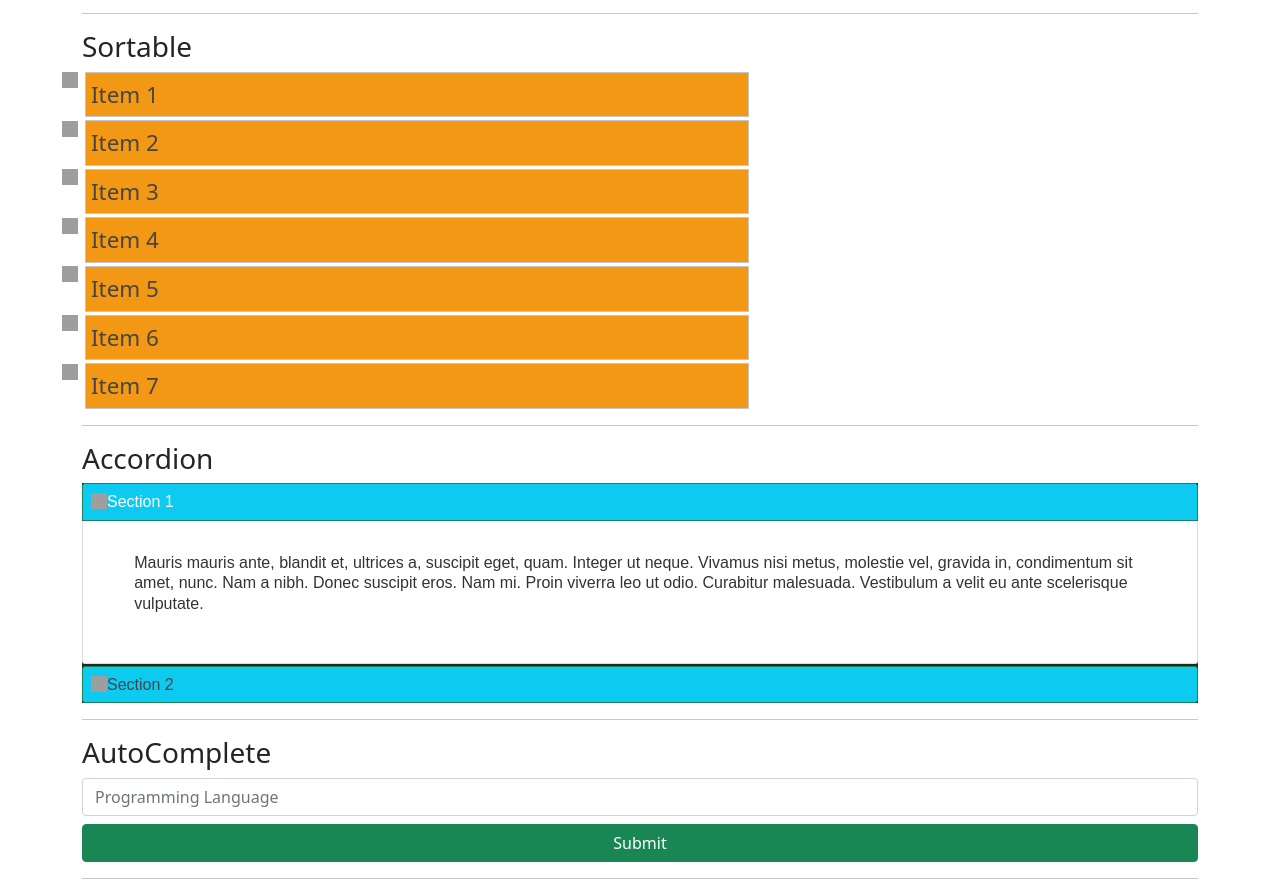
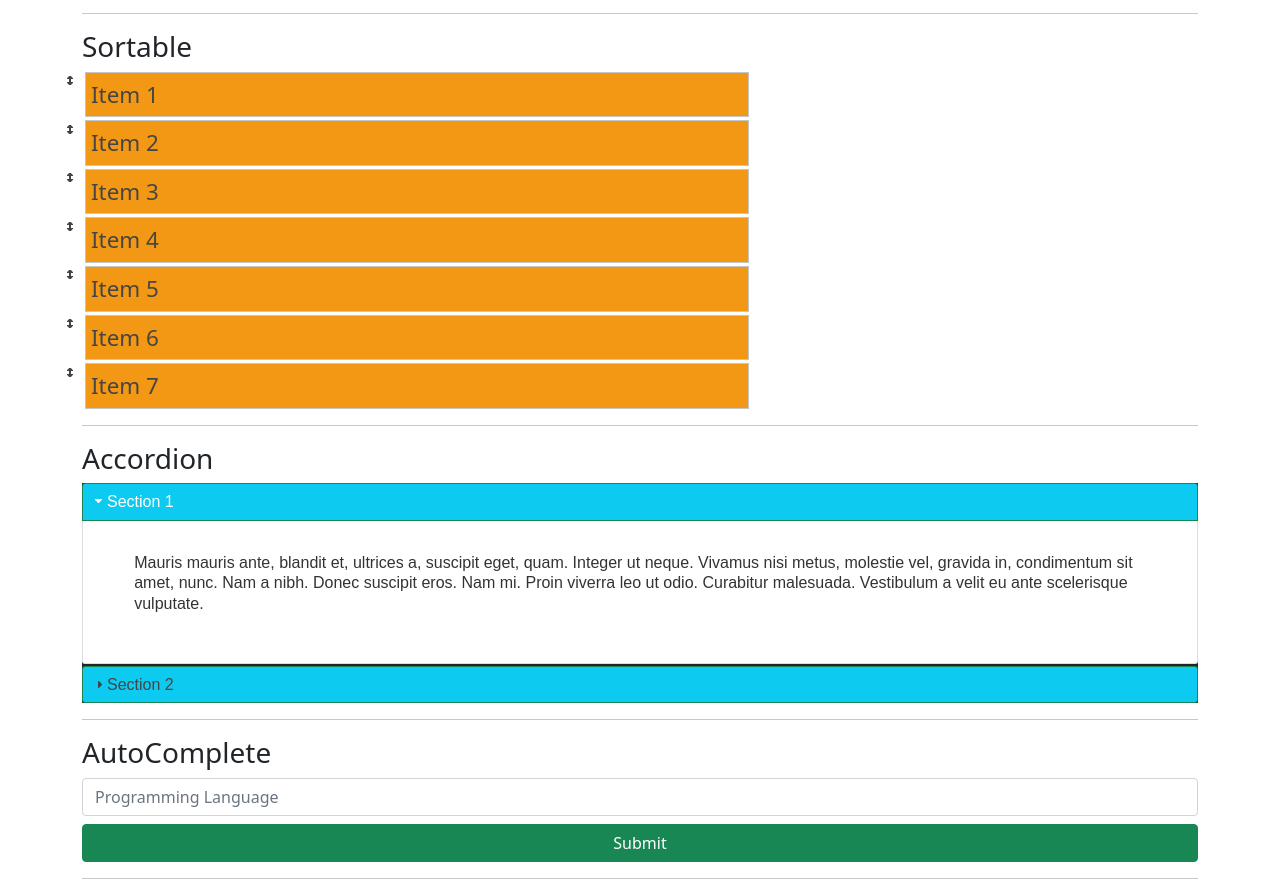
Before and after one commit to tanjilrahman321/js_jq_practice, a plain HTML site: page index.html in a window 1280 px wide. Shown: the part 3937-4826 px from the top of the page. Drawn offline with nearby package versions, Linux system fonts and the light colour scheme; grey boxes are pictures that could not be loaded.

Commit message:
Update index.html

```diff
--- a/index.html
+++ b/index.html
@@ -6,7 +6,8 @@
     <meta name="viewport" content="width=device-width, initial-scale=1">
 
     <!--CSS Links-->
-    <link rel="stylesheet" href="http://code.jquery.com/ui/1.12.1/themes/base/jquery-ui.css">
+<!--     <link rel="stylesheet" href="http://code.jquery.com/ui/1.12.1/themes/base/jquery-ui.css"> -->
+    <link rel="stylesheet" href="css/jquery-ui.css">
     <link rel="stylesheet" href="css/all.css">
     <link rel="stylesheet" href="css/bootstrap.css">
     <link rel="stylesheet" href="css/style.css">
```
